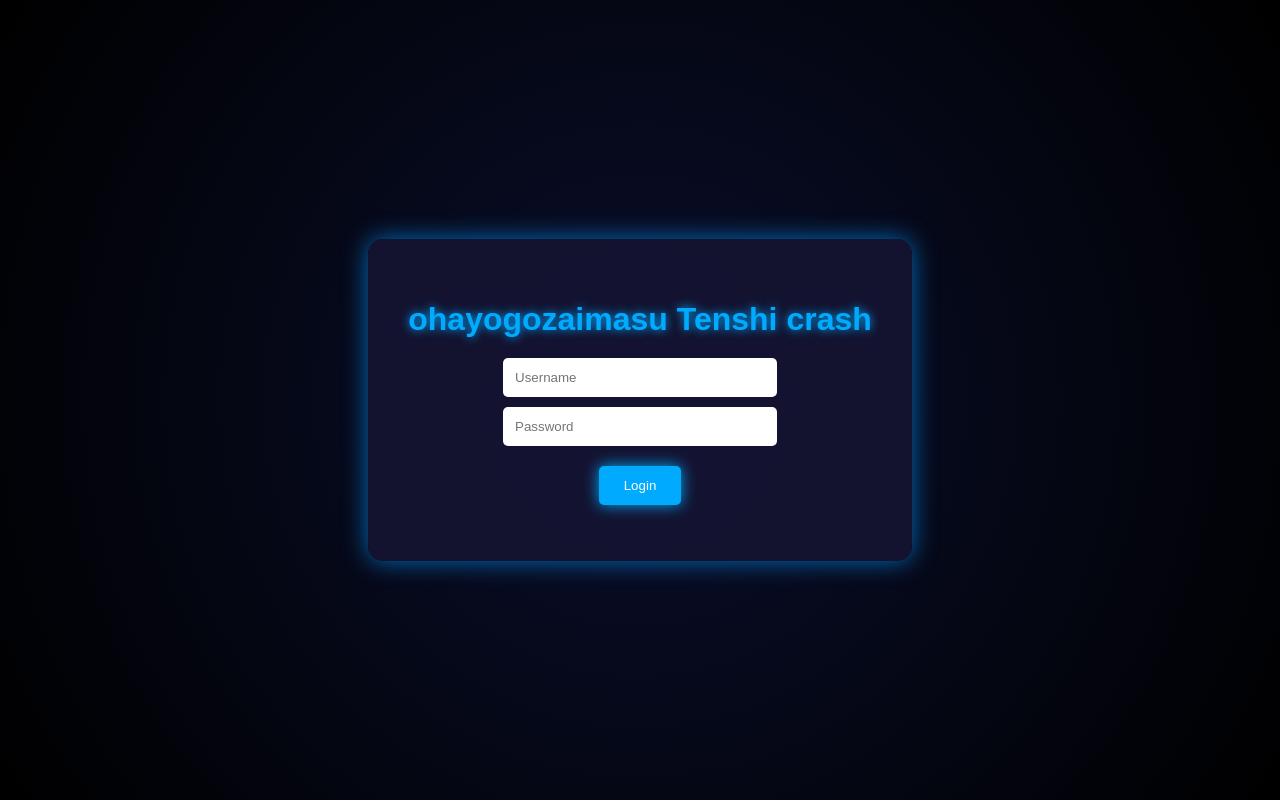
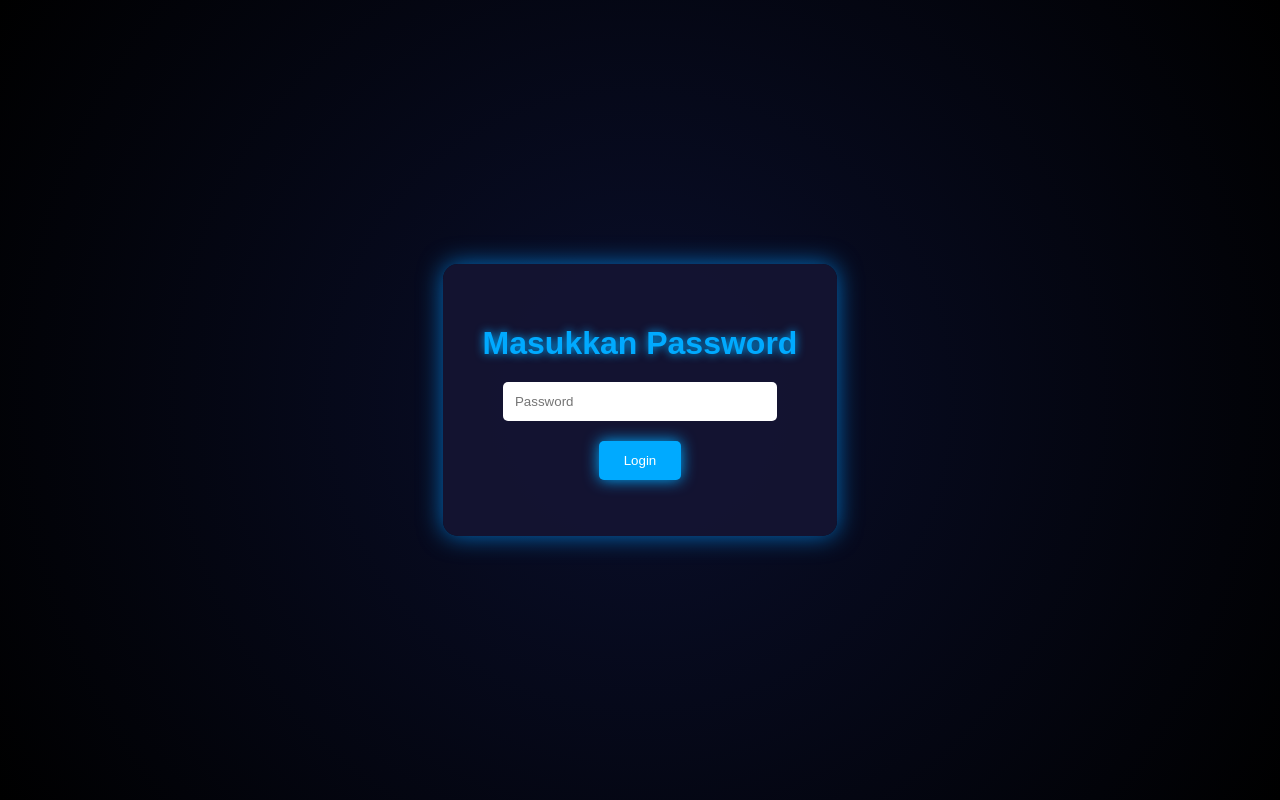
Before and after one commit to adjizztzy/virustotal, a plain HTML site: page index.html in a window 1280 px wide. Drawn offline with Linux system fonts and the light colour scheme.

Commit message:
Update index.html

```diff
--- a/index.html
+++ b/index.html
@@ -9,13 +9,13 @@
 <body>
     <!-- LOGIN -->
     <div id="loginPage" class="page active">
-        <div class="login-box">
-            <h1>ohayogozaimasu Tenshi crash</h1>
-            <input type="text" id="username" placeholder="Username">
-            <input type="password" id="password" placeholder="Password">
-            <button id="loginButton">Login</button>
-            <p id="loginError" class="error"></p>
-        </div>
+    <div id="loginPage" class="page active">
+    <div class="login-box">
+        <h1>Masukkan Password</h1>
+        <input type="password" id="password" placeholder="Password">
+        <button id="loginButton">Login</button>
+        <p id="loginError" class="error"></p>
+    </div>
     </div>
 
     <!-- DASHBOARD -->
```
